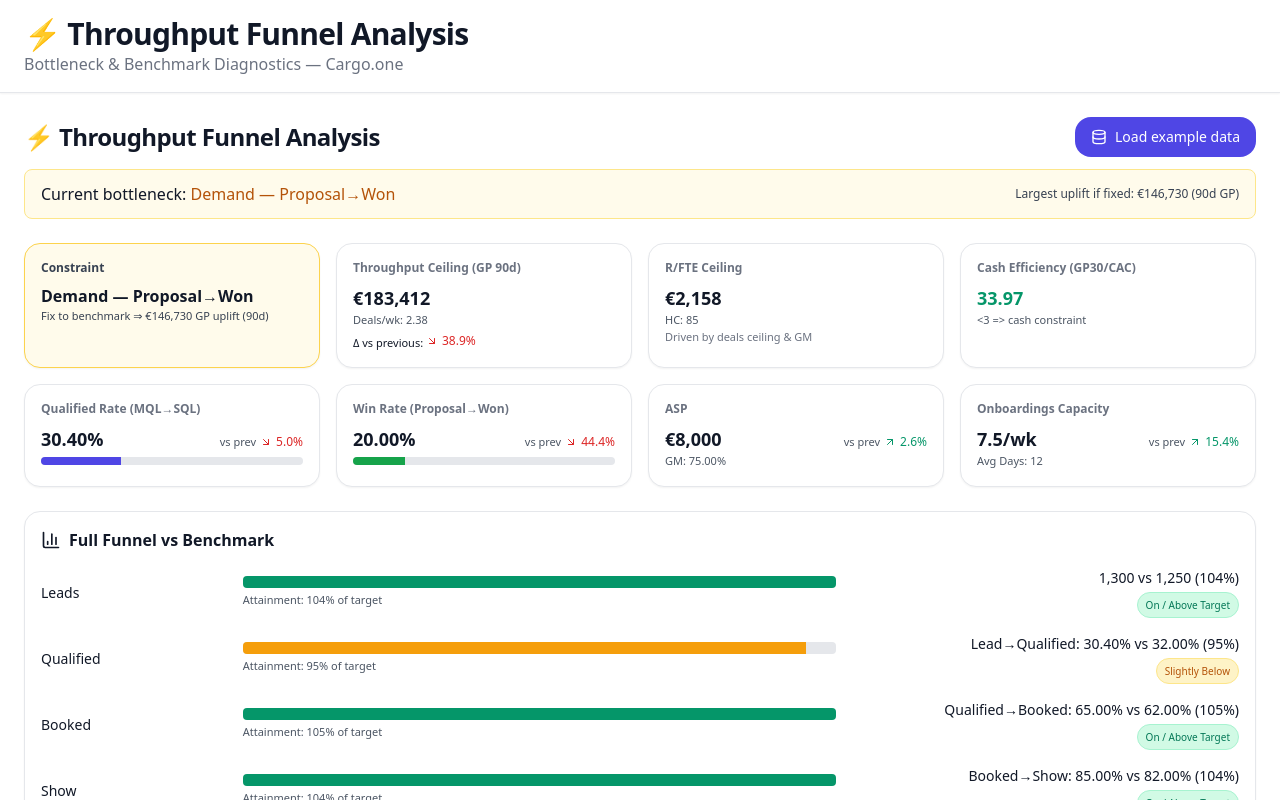
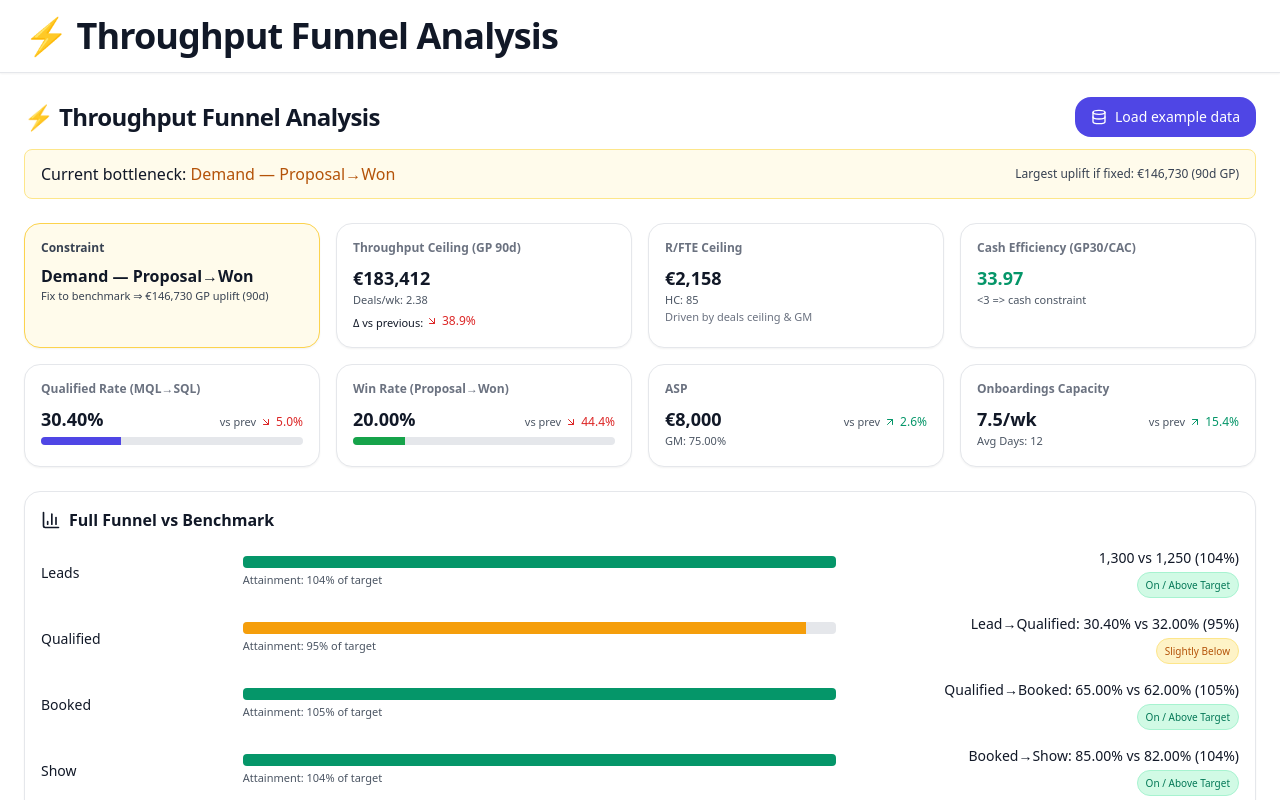
Before and after one commit to powerstephen/Customer-Acquisition, a Next.js app: page / in a window 1280 px wide. Shown: the top 800 px of the page. Built offline with nearby package versions, Linux system fonts and the light colour scheme.

Commit message:
Update layout.tsx

```diff
--- a/app/layout.tsx
+++ b/app/layout.tsx
@@ -4,8 +4,7 @@ import "./globals.css";
 
 export const metadata: Metadata = {
   title: "Throughput Funnel Analysis — Cargo.one",
-  description:
-    "Interactive funnel & capacity model identifying bottlenecks, benchmarks, and throughput impact.",
+  description: "Identify bottlenecks, benchmarks, and throughput impact.",
 };
 
 export default function RootLayout({ children }: { children: React.ReactNode }) {
@@ -13,16 +12,11 @@ export default function RootLayout({ children }: { children: React.ReactNode })
     <html lang="en">
       <body className="bg-white text-gray-900">
         <header className="border-b bg-white shadow-sm">
-          <div className="mx-auto max-w-7xl px-6 py-4 flex items-center gap-4">
-            {/* Removed header logo per request */}
-            <div className="flex flex-col leading-tight">
-              <h1 className="text-2xl md:text-3xl font-semibold text-gray-900 tracking-tight">
-                ⚡ Throughput Funnel Analysis
-              </h1>
-              <p className="text-sm md:text-base text-gray-500">
-                Bottleneck & Benchmark Diagnostics — Cargo.one
-              </p>
-            </div>
+          <div className="mx-auto max-w-7xl px-6 py-4">
+            <h1 className="text-2xl md:text-4xl font-semibold text-gray-900 tracking-tight">
+              ⚡ Throughput Funnel Analysis
+            </h1>
+            {/* Removed the subheading line entirely per request */}
           </div>
         </header>
         <main>{children}</main>
```
